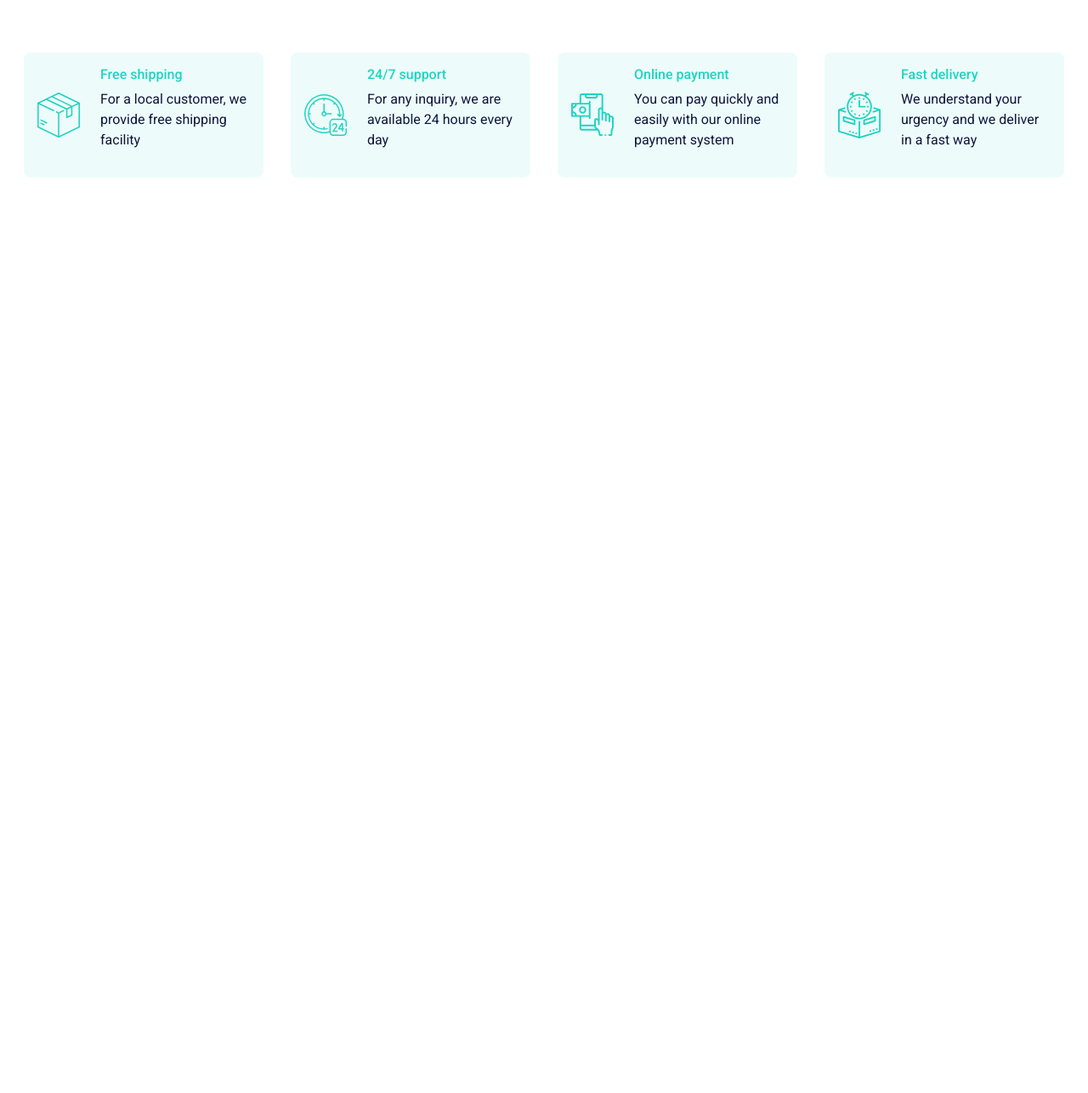
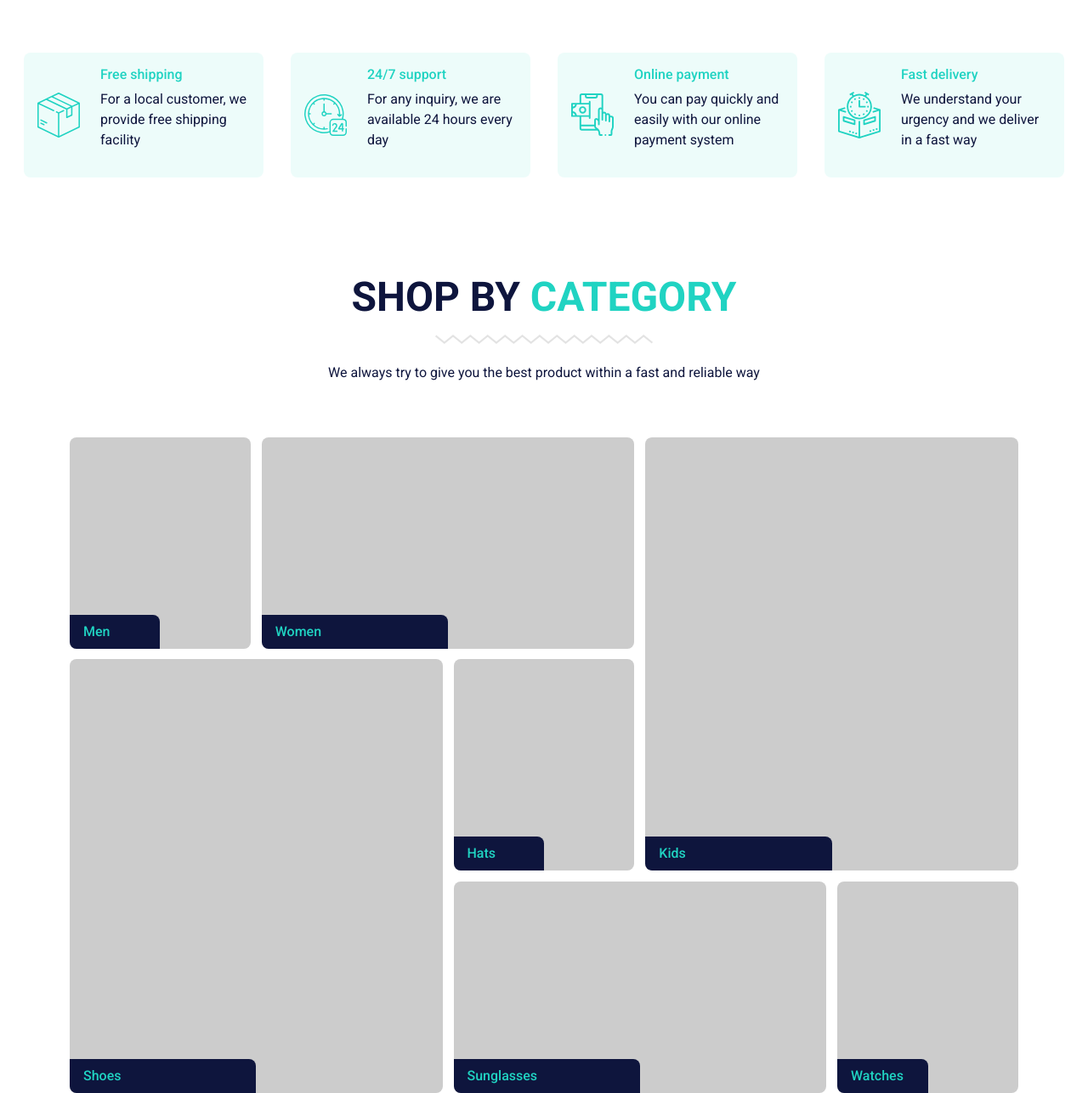
Before and after one commit to sanjinn/Assignment-HTML-CSS, a plain HTML site: page index.html in a window 1280 px wide. Shown: the part 786-2073 px from the top of the page at 85% size. Before the commit the page ends 1059 px from the top, so only its background shows below. Drawn offline with nearby package versions, Linux system fonts and the light colour scheme.

Commit message:
shop by category finished

```diff
--- a/css/style.css
+++ b/css/style.css
@@ -65,6 +65,30 @@ html, body {
         background-color: var(--color-theme-dark);
         color: var(--color-white);
     }
+
+.bg-theme {
+    background-color: var(--color-theme);
+}
+
+.section-title {
+    padding: 3rem 0;
+    color: var(--color-theme-dark);
+    text-align: center;
+}
+    .section-title h1 {
+        font-family: var(--font-family);
+        font-weight: var(--font-weight-bold);
+        font-size: var(--font-size-36);
+    }
+        .section-title h1 span {
+            color: var(--color-theme);
+        }
+
+    .section-title p {
+        margin: 1rem 0;
+    }
+
+
 
 
 /* top-menu */
@@ -200,6 +224,20 @@ html, body {
             font-size: var(--font-size-16);
         }
 
+        .main-menu .menu-links #cart {
+            position: relative;
+        }
+            .main-menu .menu-links #cart .badge {
+                background-color: var(--color-theme);
+                position: absolute;
+                top: -1.2rem;
+                left: 0.7rem;
+            }
+
+                .main-menu .menu-links #cart:hover .badge {
+                    background-color: var(--color-theme-dark);
+                }
+
     .main-menu nav {
         border-bottom: 1px solid var(--color-gray-2);
         border-top: 1px solid var(--color-gray-2)
@@ -313,14 +351,83 @@ html, body {
             font-size: 1rem;
             font-weight: var(--font-weight-medium);
         }
-            .webshop-info .info-box:hover h1 {
+            .webshop-info .info-box:hover  h1 {
                 color: var(--color-white);
             }
 
+/* shop by category */
 
+    .shop-by-category .grid {
+        display: grid;
+        gap: 0.8rem;
+        grid-template-columns: repeat(5, minmax(100px,249px));
+        grid-template-rows: repeat(3, minmax(100px,249px));
+    }
 
+    .shop-by-category .category-box {
+        position: relative;
+        background-color: var(--color-gray-1);
+        border-radius: var(--border-radius-small);
+        height: 100%;
+        width: 100%;
+        overflow: hidden;
+    }
+        .shop-by-category .category-box .category-box-title {
+            position: absolute;
+            left: 0;
+            bottom: 0;
+            width: 50%;
+            border-radius: 0 var(--border-radius-small) 0 0;
+            background-color: var(--color-theme-dark);
+            color: var(--color-theme);
+            padding: 0.5rem 1rem;
+            font-weight: var(--font-weight-medium);
+            height: 40px;
+        }
+        .shop-by-category .category-box:hover .category-box-title {
+            height: 75px;
+        }
+            .shop-by-category .category-box .category-box-title span {
+                display: block;
+                color: var(--color-white);
+                font-size: 0.8rem;
+                margin-top: 0.5rem;
+            }
 
+    #category-box-1 {
+        grid-column: 1 / 2;
+        grid-row: 1 / 2;
+    }
 
+    #category-box-2 {
+        grid-column: 2 / 4;
+        grid-row: 1 / 2;
+    }
+
+    #category-box-3 {
+        grid-column: 4 / -1;
+        grid-row: 1 / 3;
+    }
+
+    #category-box-4 {
+        grid-column: 1 / 3;
+        grid-row: 2 / -1;
+    }
+
+    #category-box-5 {
+        grid-column: 3 / 4;
+        grid-row: 2 / 3;
+    }
+
+    #category-box-6 {
+        grid-column: 3 / 5;
+        grid-row: 3 / -1;
+    }
+
+    #category-box-7 {
+        grid-column: 5 / -1;
+        grid-row: 3 / -1;
+    }
 
 
 @media (min-width: 578px) {
--- a/index.html
+++ b/index.html
@@ -65,8 +65,10 @@
                     <a class="menu-link" href="#"><i class="fa-regular fa-user me-2"></i>My Account</a>
                     <a class="menu-link" href="#"><i class="fa-regular fa-heart"></i></a>
                     <a class="menu-link" href="#"><i class="fa-regular fa-shuffle"></i></a>
-                    <a class="menu-link" href="#"><i class="fa-regular fa-cart-shopping me-2"></i>
-                        <span id="cart-total">€99999.00</span>
+                    <a id="cart" class="menu-link" href="#">
+                        <span class="badge rounded-pill">99+</span>
+                        <i class="fa-regular fa-cart-shopping me-2"></i>
+                        <span>€99999.00</span>
                     </a>
                 </div>
             </div>
@@ -138,5 +140,61 @@
         </div>
     </section>
 
+    <section class="shop-by-category">
+        <div class="container">
+            <div class="section-title">
+                <h1>SHOP BY <span>CATEGORY</span></h1>
+                <img src="images/wave-line.svg" alt="waveline">
+                <p>We always try to give you the best product within a fast and reliable way</p>
+            </div>
+
+            <div class="grid">
+                <a href="#" id="category-box-1" class="category-box">
+                    <div class="category-box-title">
+                        Men
+                        <span>34 products</span>
+                    </div>
+                </a>
+                <a href="#" id="category-box-2" class="category-box">
+                    <div class="category-box-title">
+                        Women
+                        <span>77 products</span>
+                    </div>
+                </a>
+                <a href="#" id="category-box-3" class="category-box">
+                    <div class="category-box-title">
+                        Kids
+                        <span>107 prodcuts</span>
+                    </div>
+                </a>
+                <a href="#" id="category-box-4" class="category-box">
+                    <div class="category-box-title">
+                        Shoes
+                        <span>9 products</span>
+                    </div>
+                </a>
+                <a href="#" id="category-box-5" class="category-box">
+                    <div class="category-box-title">
+                        Hats
+                        <span>21 products</span>
+                    </div>
+                </a>
+                <a href="#" id="category-box-6" class="category-box">
+                    <div class="category-box-title">
+                        Sunglasses
+                        <span>13 products</span>
+                    </div>
+                </a>
+                <a href="#" id="category-box-7" class="category-box">
+                    <div class="category-box-title">
+                        Watches
+                        <span>5 products</span>
+                    </div>
+                </a>
+            </div>
+
+        </div>
+    </section>
+
 </body>
 <html>
```
Also changed, not shown: images/wave-line.svg (added).
